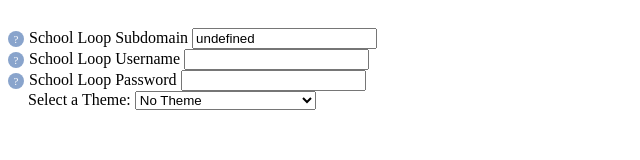
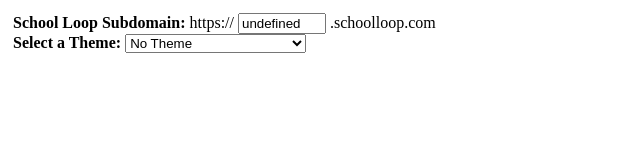
Before and after one commit to maheshmurag/InTheLoop, a browser extension: page extension/src/options/options.html in a window 1280 px wide. Shown: the whole page, without its empty margins (0-640 px from the left). Drawn offline with Linux system fonts and the light colour scheme.

Commit message:
styled options, commented credentials fields

```diff
--- a/extension/src/options/options.html
+++ b/extension/src/options/options.html
@@ -4,7 +4,7 @@
 	<title>In The Loop - Options</title>
 	<style>
 		body {
-			padding: 20px;
+			padding: 5px;
 		}
         span.question {
           cursor: pointer;
@@ -52,17 +52,24 @@
 </head>
 
 <body>
-	<span class="question" id="q1" style="margin-left: -20px; margin-right: 5px;">?</span><label for="sl_subdomain">School Loop Subdomain </label>
-    <input type="text" id="sl_subdomain"><br>
+    <div>
+<!--        <span class="question" id="q1" style="margin-left: -20px; margin-right: 5px;">?</span>-->
+        <label for="sl_subdomain"><strong>School Loop Subdomain:</strong></label>
+        <span>https://</span>
+        <input type="text" id="sl_subdomain" style="width:80px;">
+        <span>.schoolloop.com</span><br>
+    </div>
 <!--    <div class="tip" data-tip="Your school's subdomain. Examples: 'montavista' or 'lynbrook'">?</div>-->
 
+<!--
     <span class="question" id="q2" style="margin-left: -20px;margin-right: 5px;">?</span><label for="sl_username">School Loop Username</label>
     <input type="text" id="sl_username"><br>
 
     <span class="question" id="q2" style="margin-left: -20px; margin-right: 5px;">?</span><label for="sl_password">School Loop Password</label>
     <input type="password" id="sl_password"><br>
+-->
 
-	<label for="theme_select">Select a Theme:</label>
+	<label for="theme_select"><strong>Select a Theme:</strong></label>
 		<select id="theme_select"></select>
 
 	<div id="theme_colors" style="padding: 10px; margin: 10px; border: 1px solid #555555">
```
